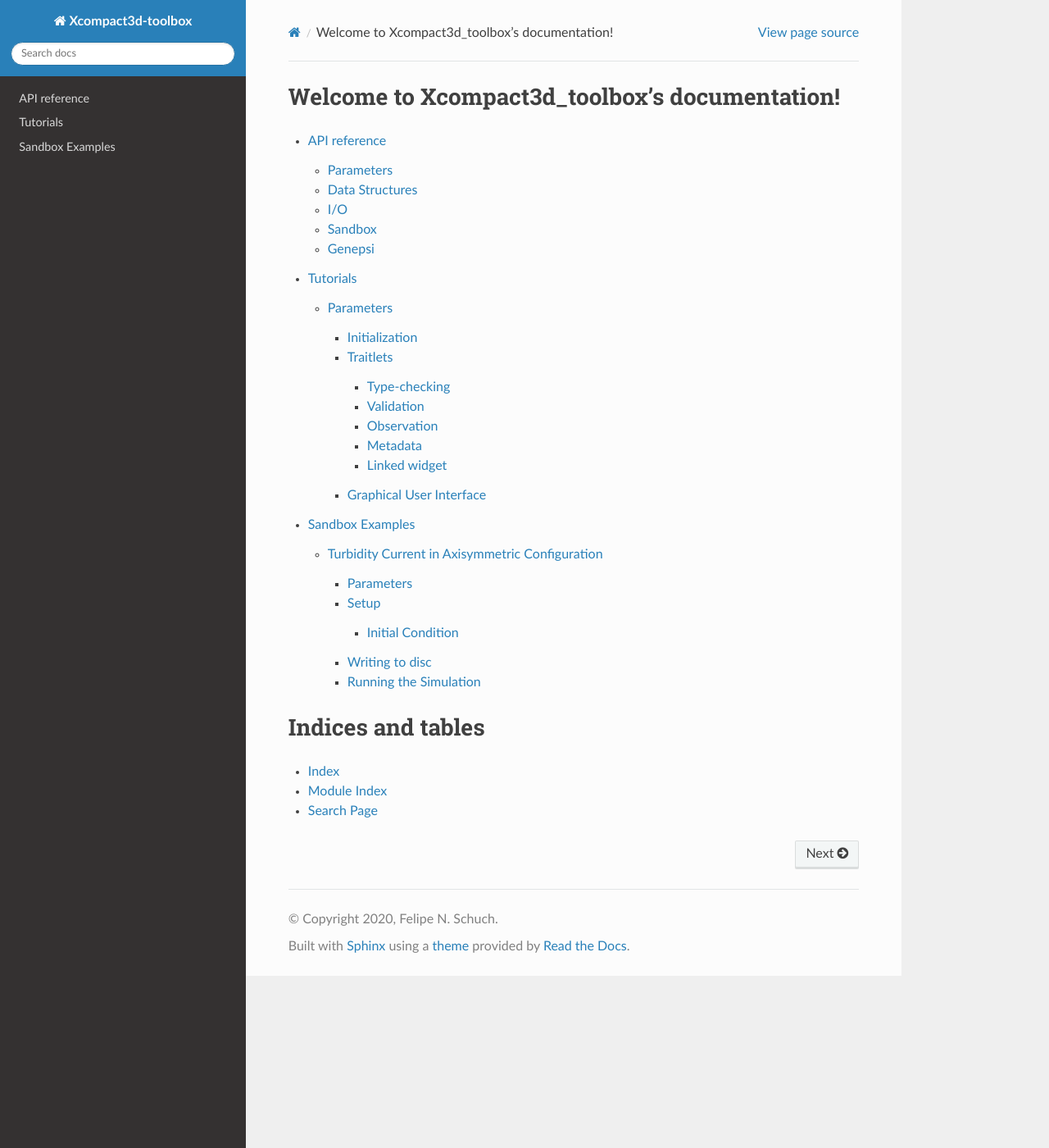
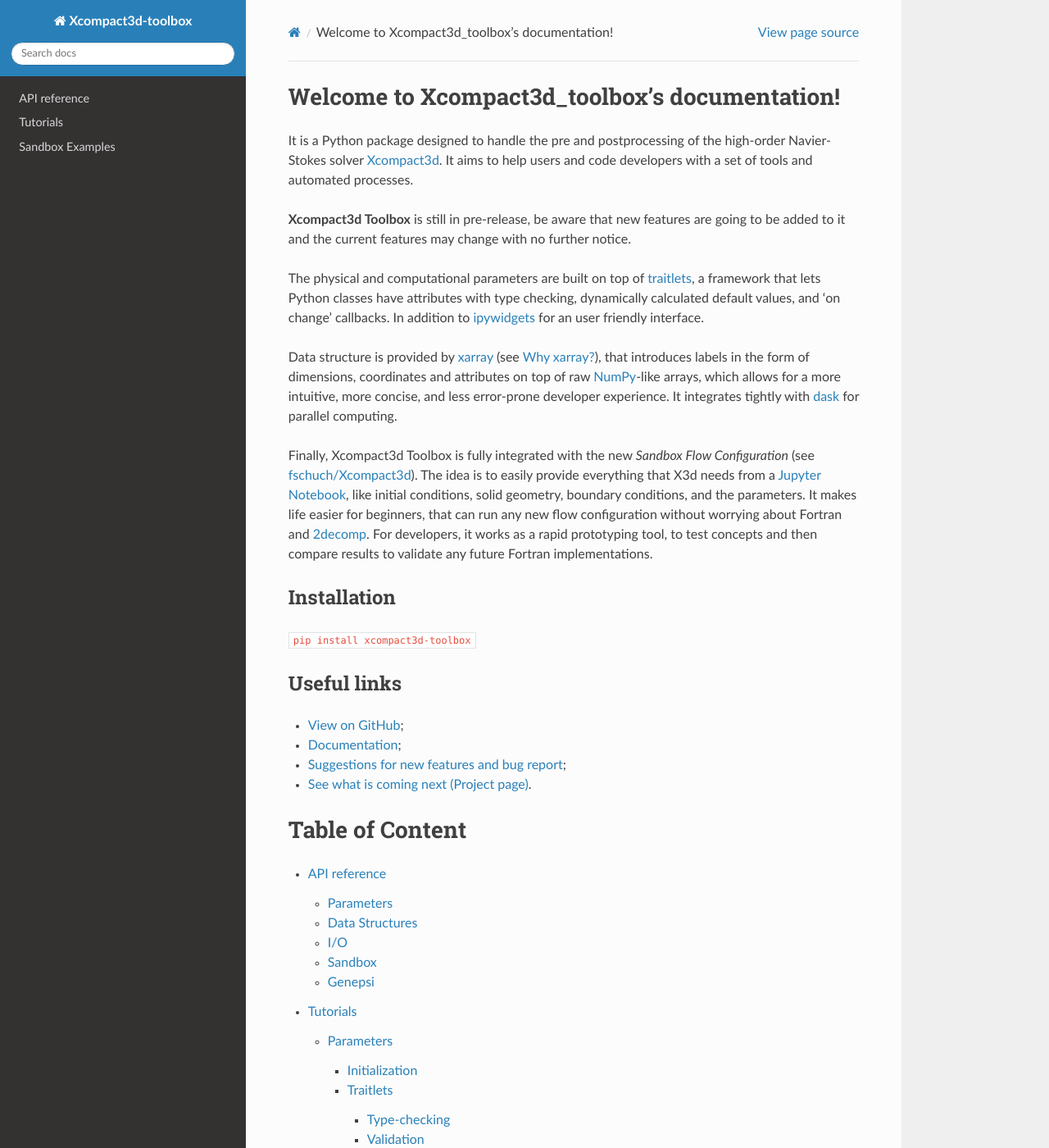
Before and after one commit to fschuch/xcompact3d_toolbox, a Sphinx documentation site: the page built from docs/index.rst, in a window 1280 px wide and 1400 px high. Shown: the whole window at 82% size. Built offline with Sphinx 7.4.7 and the Read the Docs theme 2.0.0, drawn with Linux system fonts in a browser that asks for light colours; pages that are not in the unit, such as notebooks, are missing from menus.

Commit message:
Updating README

```diff
--- a/docs/index.rst
+++ b/docs/index.rst
@@ -5,6 +5,63 @@
 
 Welcome to Xcompact3d_toolbox's documentation!
 ==============================================
+
+It is a Python package designed to handle the pre and postprocessing of
+the high-order Navier-Stokes solver Xcompact3d_. It aims to help users and
+code developers with a set of tools and automated processes.
+
+**Xcompact3d Toolbox** is still in pre-release, be aware that new features are
+going to be added to it and the current features may change with no further notice.
+
+The physical and computational parameters are built on top of traitlets_,
+a framework that lets Python classes have attributes with type checking, dynamically
+calculated default values, and ‘on change’ callbacks.
+In addition to ipywidgets_ for an user friendly interface.
+
+Data structure is provided by xarray_ (see `Why xarray?`_), that introduces labels
+in the form of dimensions, coordinates and attributes on top of raw NumPy_-like
+arrays, which allows for a more intuitive, more concise, and less error-prone
+developer experience. It integrates tightly with dask_ for parallel computing.
+
+Finally, Xcompact3d Toolbox is fully integrated with the new *Sandbox Flow Configuration*
+(see `fschuch/Xcompact3d`_). The idea is to easily provide everything that X3d needs
+from a `Jupyter Notebook`_, like initial conditions, solid geometry, boundary
+conditions, and the parameters. It makes life easier for beginners, that can run
+any new flow configuration without worrying about Fortran and 2decomp_. For
+developers, it works as a rapid prototyping tool, to test concepts and then
+compare results to validate any future Fortran implementations.
+
+Installation
+------------
+
+``pip install xcompact3d-toolbox``
+
+Useful links
+------------
+
+* `View on GitHub`_;
+* `Documentation`_;
+* `Suggestions for new features and bug report`_;
+* `See what is coming next (Project page)`_.
+
+.. _`View on GitHub`: https://github.com/fschuch/xcompact3d_toolbox
+.. _`Documentation`: https://xcompact3d-toolbox.readthedocs.io/
+.. _`Suggestions for new features and bug report`: https://github.com/fschuch/xcompact3d_toolbox/issues
+.. _`See what is coming next (Project page)`: https://github.com/fschuch/xcompact3d_toolbox/projects/1
+
+.. _2decomp: http://www.2decomp.org/
+.. _dask: https://dask.org/
+.. _`fschuch/Xcompact3d`: https://github.com/fschuch/Xcompact3d/
+.. _ipywidgets: https://ipywidgets.readthedocs.io/en/latest/
+.. _`Jupyter Notebook`: https://jupyter.org/
+.. _Numpy: https://numpy.org/
+.. _traitlets: https://traitlets.readthedocs.io/en/stable/index.html
+.. _xarray: http://xarray.pydata.org/en/stable/
+.. _Xcompact3d: https://github.com/xcompact3d/Incompact3d
+.. _`Why xarray?`: http://xarray.pydata.org/en/stable/why-xarray.html
+
+Table of Content
+==================
 
 .. toctree::
    :maxdepth: 4
```
Also changed, not shown: README.md (+8 -4 lines).
